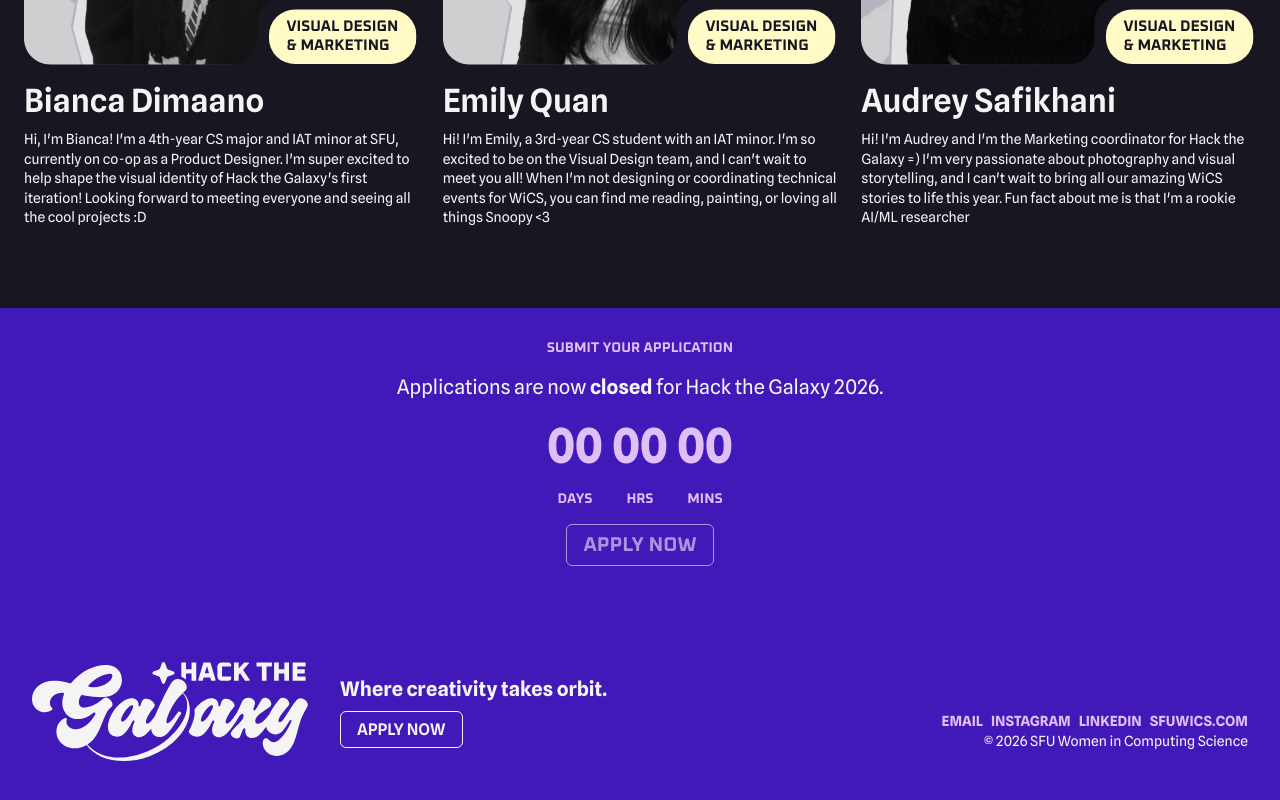
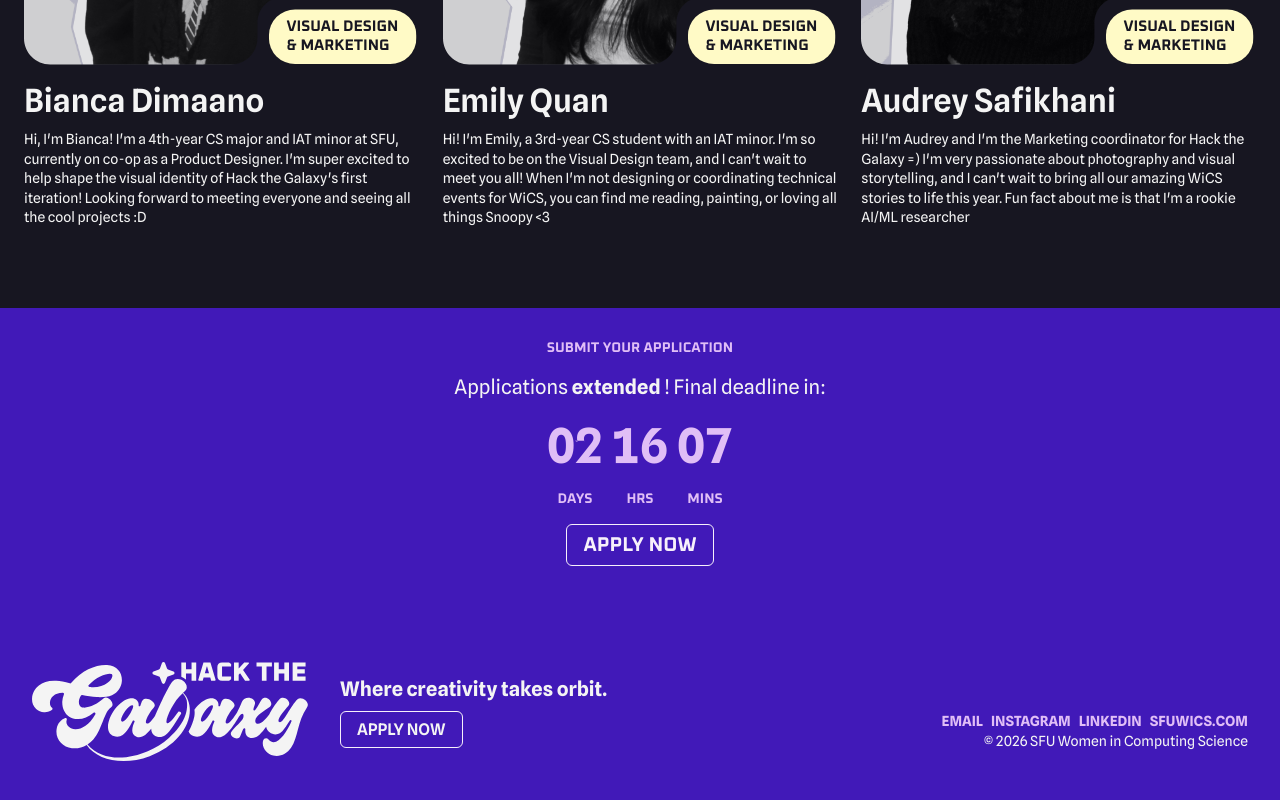
Before and after one commit to WiCS-SFU/hackthegalaxy, a Next.js app: page / in a window 1280 px wide. Shown: the part 8307-9107 px from the top of the page. Built offline with nearby package versions, Linux system fonts and the light colour scheme.

Commit message:
feat: deadline extended feat

```diff
--- a/src/components/FooterCounter.tsx
+++ b/src/components/FooterCounter.tsx
@@ -40,16 +40,21 @@ function TimeBlock({ value, label }: { value: string; label: string }) {
 
 export default function ApplyCountdown() {
   // Change this to your real deadline (local time)
-  const deadline = useMemo(() => new Date("2026-03-07T23:59:00"), []);
+  const originalDeadline = useMemo(() => new Date("2026-03-07T23:59:00"), []);
+  const extendedDeadline = useMemo(() => new Date("2026-03-10T23:59:00"), []);
 
-  const [left, setLeft] = useState<TimeLeft>(() => calcTimeLeft(deadline));
+  const now = Date.now();
+  const isExtended = now > originalDeadline.getTime();
+  const activeDeadline = isExtended ? extendedDeadline : originalDeadline;
+
+  const [left, setLeft] = useState<TimeLeft>(() => calcTimeLeft(activeDeadline));
 
   useEffect(() => {
     const id = window.setInterval(() => {
-      setLeft(calcTimeLeft(deadline));
+      setLeft(calcTimeLeft(activeDeadline));
     }, 1000);
     return () => window.clearInterval(id);
-  }, [deadline]);
+  }, [activeDeadline]);
 
   const isClosed = left.totalMs === 0;
 
@@ -63,8 +68,14 @@ export default function ApplyCountdown() {
         <p className="text-center text-body-lg text-neutral-100">
         {isClosed ? (
           <>
-              Applications are now <strong>closed </strong> for Hack the Galaxy
-              2026.
+            Applications are now <strong>closed</strong> for Hack the Galaxy 2026.
+          </>
+        ) : isExtended ? (
+          <>
+            <span className="block md:inline">
+              Applications <strong>extended</strong> !
+            </span>
+            <span className="block md:inline"> Final deadline in:</span>
           </>
         ) : (
           <>
```
Lines whose indentation alone changed are shown as unchanged.
